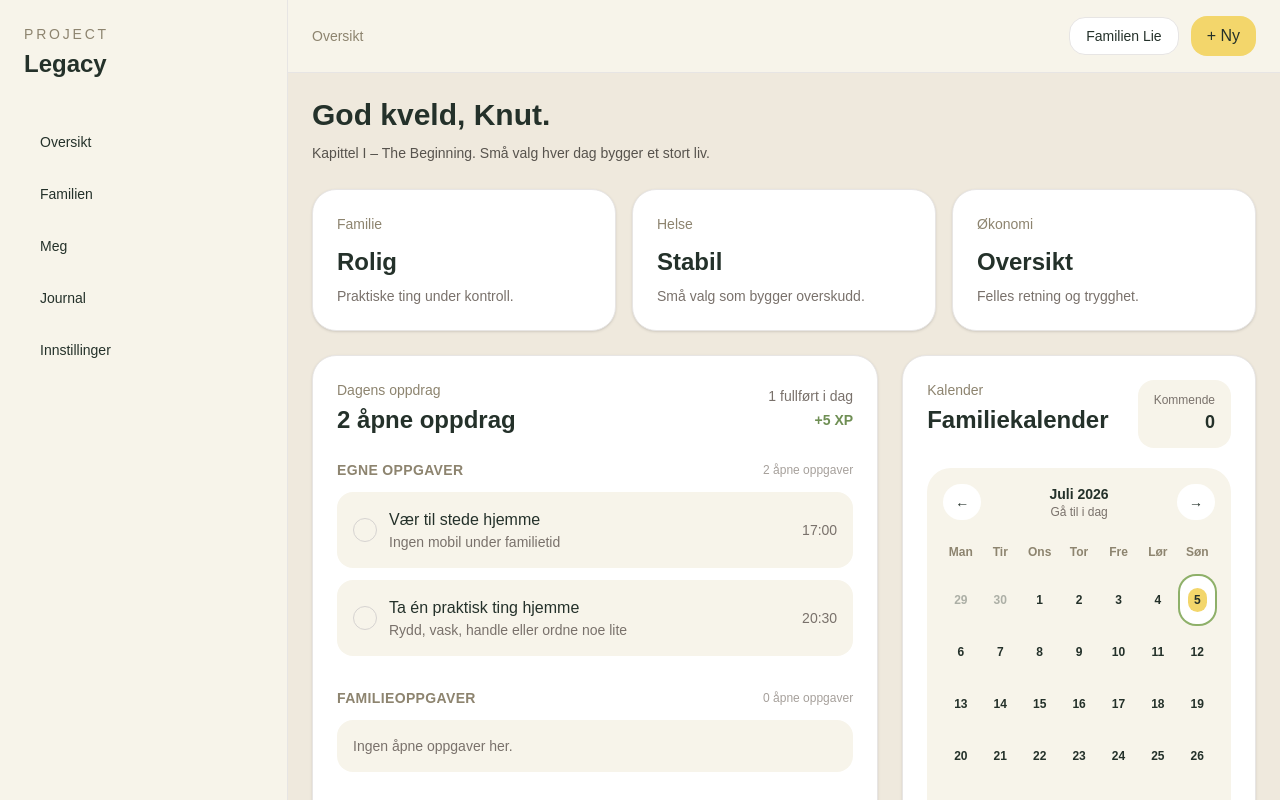
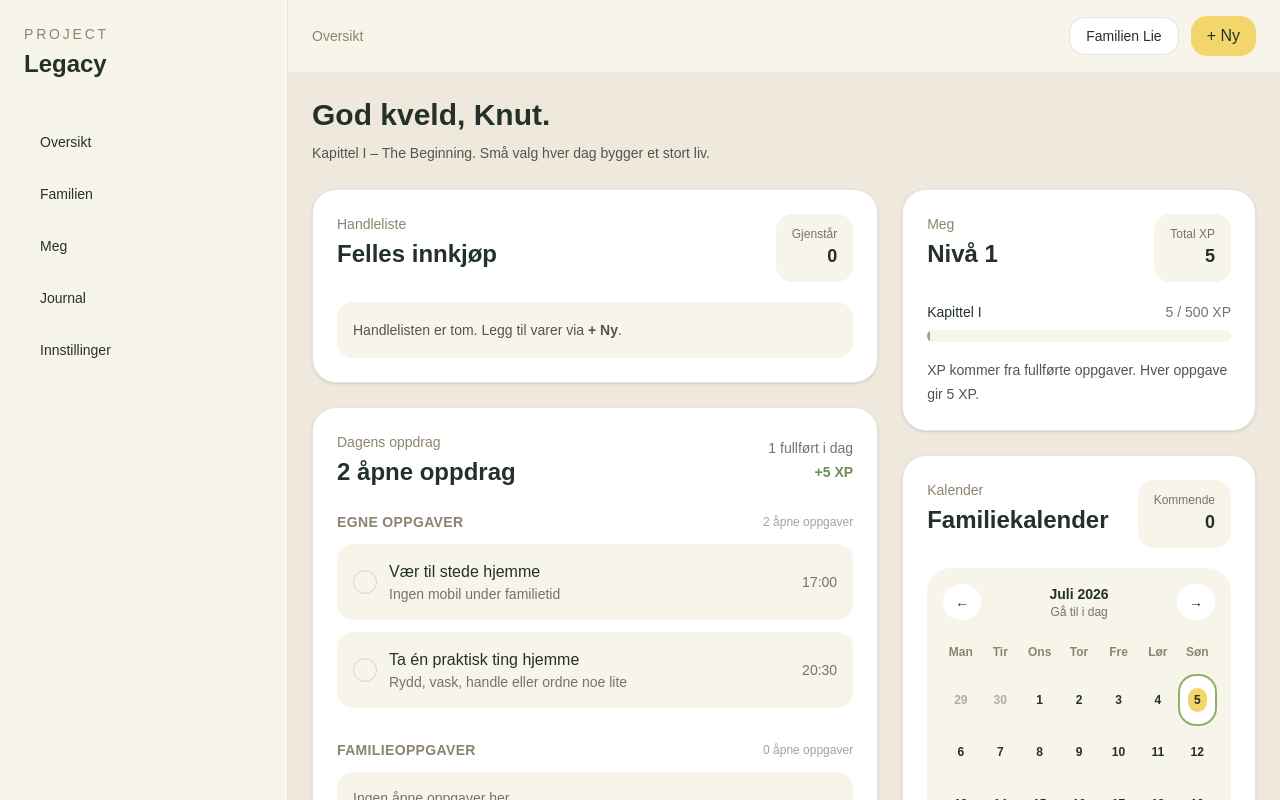
Before and after one commit to knutemiljl-hue/project-legacy, a Next.js app: page / in a window 1280 px wide. Shown: the top 800 px of the page. Built offline with nearby package versions, Linux system fonts and the light colour scheme.

Commit message:
tweak dashboard layout

```diff
--- a/app/page.tsx
+++ b/app/page.tsx
@@ -2,9 +2,7 @@ import FamilyCalendar from "@/components/calendar/FamilyCalendar";
 import CharacterSummary from "@/components/dashboard/CharacterSummary";
 import DailyTasks from "@/components/dashboard/DailyTasks";
 import FinanceSummary from "@/components/dashboard/FinanceSummary";
-import StatusCard from "@/components/dashboard/StatusCard";
 import ShoppingList from "@/components/shopping/ShoppingList";
-import { statusCards } from "@/data/dashboard";
 
 export default function Home() {
   return (
@@ -19,27 +17,16 @@ export default function Home() {
         </p>
       </div>
 
-      <section className="grid grid-cols-1 gap-4 md:grid-cols-3">
-        {statusCards.map((card) => (
-          <StatusCard
-            key={card.title}
-            title={card.title}
-            value={card.value}
-            subtitle={card.subtitle}
-          />
-        ))}
-      </section>
-
       <section className="grid grid-cols-1 gap-6 xl:grid-cols-[1.6fr_1fr]">
         <div className="space-y-6">
+          <ShoppingList compact />
           <DailyTasks />
-          <ShoppingList compact />
           <FinanceSummary />
         </div>
 
         <div className="space-y-6">
+          <CharacterSummary />
           <FamilyCalendar compact />
-          <CharacterSummary />
         </div>
       </section>
     </main>
```
